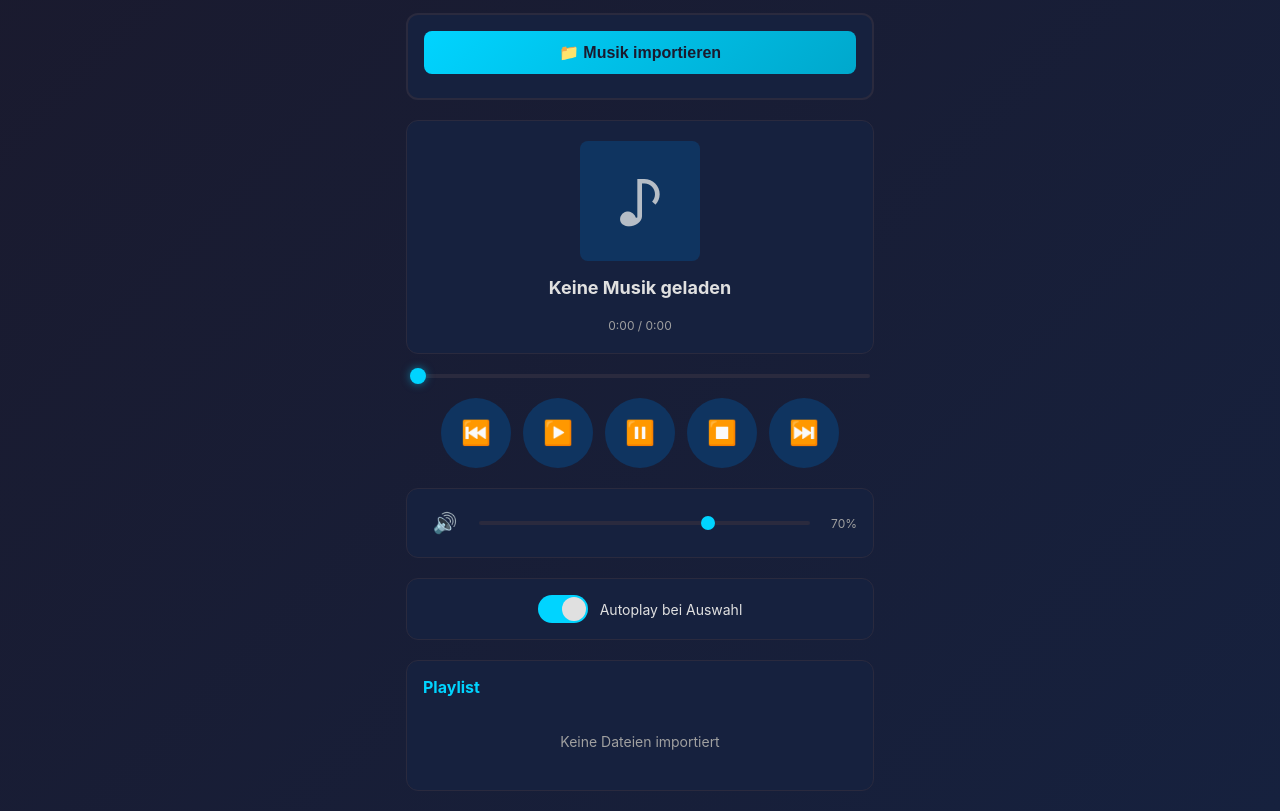
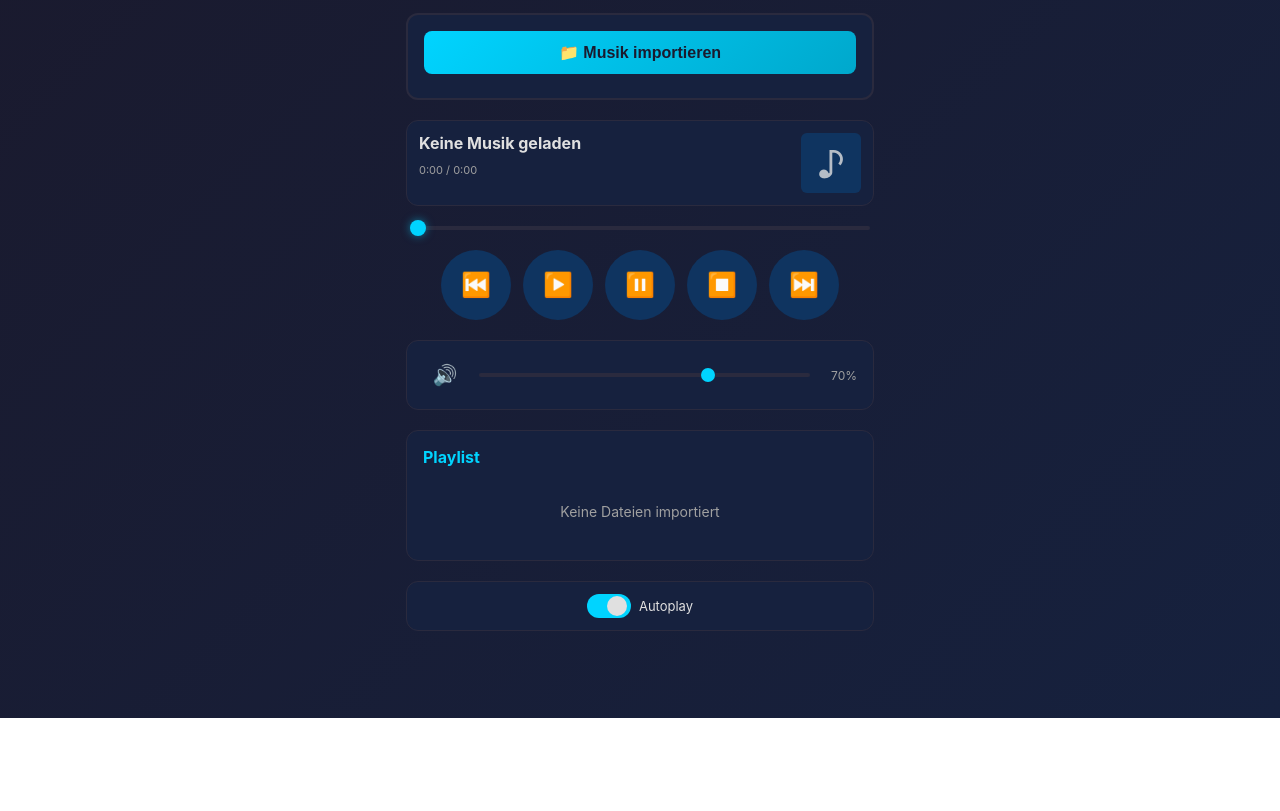
Before and after one commit to IO-Link/Musik-Garde, a plain HTML site: page index.html in a window 1280 px wide. Shown: the part 82-893 px from the top of the page. After the commit the page ends 800 px from the top, so only its background shows below. Drawn offline with Linux system fonts and the light colour scheme.

Commit message:
Sync latest app with autoplay fixes

```diff
--- a/index.html
+++ b/index.html
@@ -35,14 +35,16 @@
 
             <!-- Now Playing Section -->
             <section class="now-playing">
-                <div class="album-art">
-                    <div class="album-placeholder">♪</div>
-                </div>
-                <div class="song-info">
-                    <h2 id="currentTitle">Keine Musik geladen</h2>
-                    <p id="currentFilename" class="filename"></p>
-                    <div class="time-display">
-                        <span id="currentTime">0:00</span> / <span id="duration">0:00</span>
+                <div class="now-playing-content">
+                    <div class="song-info">
+                        <h2 id="currentTitle">Keine Musik geladen</h2>
+                        <p id="currentFilename" class="filename"></p>
+                        <div class="time-display">
+                            <span id="currentTime">0:00</span> / <span id="duration">0:00</span>
+                        </div>
+                    </div>
+                    <div class="album-art-small">
+                        <div class="album-placeholder">♪</div>
                     </div>
                 </div>
             </section>
@@ -68,21 +70,21 @@
                 <span id="volumeValue">70%</span>
             </section>
 
-            <!-- Autoplay Toggle -->
-            <section class="autoplay-section">
-                <label class="autoplay-label">
-                    <input type="checkbox" id="autoplayToggle" checked>
-                    <span class="toggle-switch"></span>
-                    <span class="toggle-label">Autoplay bei Auswahl</span>
-                </label>
-            </section>
-
             <!-- Playlist Section -->
             <section class="playlist-section">
                 <h3>Playlist</h3>
                 <div id="playlist" class="playlist">
                     <p class="empty-message">Keine Dateien importiert</p>
                 </div>
+            </section>
+
+            <!-- Autoplay Toggle -->
+            <section class="autoplay-section">
+                <label class="autoplay-label">
+                    <input type="checkbox" id="autoplayToggle" checked>
+                    <span class="toggle-switch"></span>
+                    <span class="toggle-label">Autoplay</span>
+                </label>
             </section>
         </main>
     </div>
--- a/styles.css
+++ b/styles.css
@@ -134,45 +134,56 @@ main {
     background: var(--secondary);
     border: 1px solid var(--border);
     border-radius: 12px;
-    padding: 20px;
-    text-align: center;
+    padding: 12px;
+    text-align: left;
 }
 
-.album-art {
-    width: 120px;
-    height: 120px;
-    margin: 0 auto 16px;
-    border-radius: 8px;
+.now-playing-content {
+    display: flex;
+    align-items: flex-start;
+    gap: 12px;
+}
+
+.song-info {
+    flex: 1;
+    min-width: 0;
+}
+
+.album-art-small {
+    width: 60px;
+    height: 60px;
+    border-radius: 6px;
     background: linear-gradient(135deg, var(--accent), #0f3460);
     display: flex;
     align-items: center;
     justify-content: center;
+    flex-shrink: 0;
 }
 
 .album-placeholder {
-    font-size: 60px;
+    font-size: 36px;
     opacity: 0.8;
 }
 
 #currentTitle {
-    font-size: 18px;
-    margin-bottom: 8px;
+    font-size: 16px;
+    margin-bottom: 4px;
     white-space: nowrap;
     overflow: hidden;
     text-overflow: ellipsis;
 }
 
 .filename {
-    font-size: 12px;
+    font-size: 11px;
     color: var(--text-dim);
-    margin-bottom: 12px;
+    margin-bottom: 6px;
     white-space: nowrap;
     overflow: hidden;
     text-overflow: ellipsis;
 }
 
 .time-display {
-    font-size: 12px;
+    font-size: 11px;
     color: var(--text-dim);
 }
 
@@ -277,7 +288,7 @@ main {
     background: var(--secondary);
     border: 1px solid var(--border);
     border-radius: 12px;
-    padding: 16px;
+    padding: 12px;
     display: flex;
     align-items: center;
     justify-content: center;
@@ -286,7 +297,7 @@ main {
 .autoplay-label {
     display: flex;
     align-items: center;
-    gap: 12px;
+    gap: 8px;
     cursor: pointer;
     user-select: none;
 }
@@ -296,10 +307,10 @@ main {
 }
 
 .toggle-switch {
-    width: 50px;
-    height: 28px;
+    width: 44px;
+    height: 24px;
     background: var(--border);
-    border-radius: 14px;
+    border-radius: 12px;
     position: relative;
     transition: all 0.3s ease;
     flex-shrink: 0;
@@ -308,8 +319,8 @@ main {
 .toggle-switch::after {
     content: '';
     position: absolute;
-    width: 24px;
-    height: 24px;
+    width: 20px;
+    height: 20px;
     background: var(--text);
     border-radius: 50%;
     top: 2px;
@@ -322,11 +333,11 @@ main {
 }
 
 .autoplay-label input[type="checkbox"]:checked + .toggle-switch::after {
-    left: 24px;
+    left: 20px;
 }
 
 .toggle-label {
-    font-size: 14px;
+    font-size: 13px;
     color: var(--text);
 }
 
```
